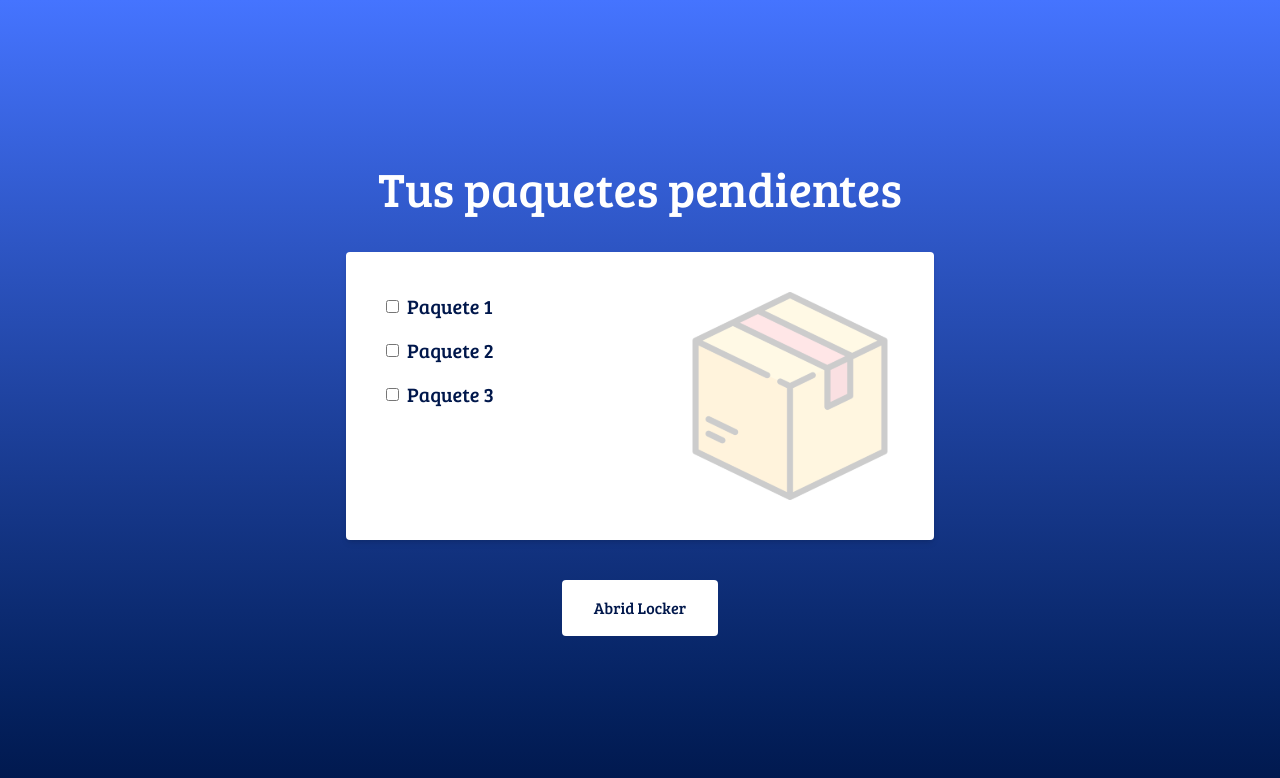
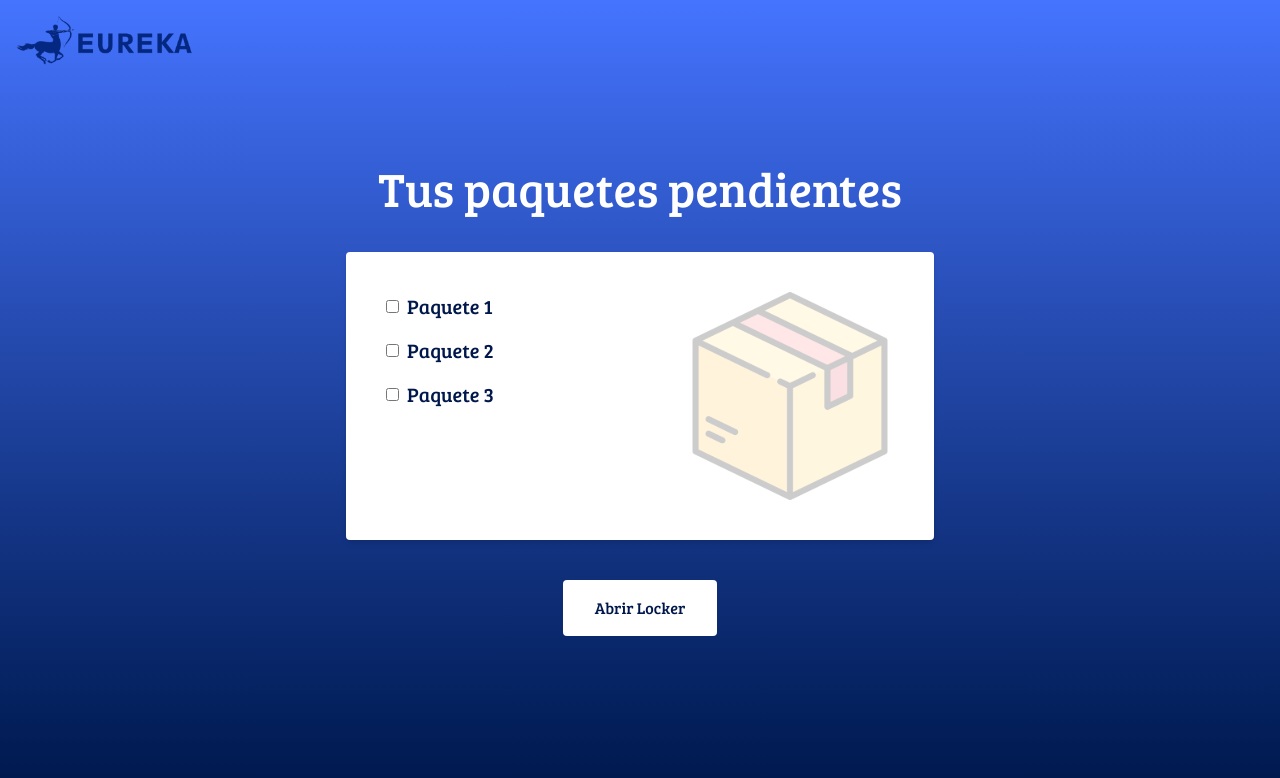
Before and after one commit to Eureka-projectFactoriaF5/buzon-inteligente-LOCKER, a React (Vite) app: page / in a window 1280 px wide. Shown: the top 778 px of the page. Built offline with nearby package versions, Linux system fonts and the light colour scheme.

Commit message:
add logo and change button text

```diff
--- a/src/pages/PendingPackages.jsx
+++ b/src/pages/PendingPackages.jsx
@@ -7,7 +7,13 @@ const PendingPackages = () => {
     return (
         <>
             <section className="font-bree min-h-screen bg-gradient-to-b from-light-blue to-dark-blue
-            flex flex-col items-center justify-center space-y-10 p-10">
+            relative flex flex-col items-center justify-center space-y-10 p-10">
+
+                <div className="absolute top-0 left-0 flex justify-between items-center mb-8">
+                    <img src="/images/logosinfondoazul.png" alt="Logo Eureka" className="h-10 md:h-20" />
+                    {/* <ExitButton /> */}
+                </div>
+
                 <h1 className="text-5xl text-white">Tus paquetes pendientes</h1>
                 <Checkbox
                     packages={["Paquete 1", "Paquete 2", "Paquete 3"]}
@@ -16,7 +22,7 @@ const PendingPackages = () => {
                 />
 
                 <button className="bg-white text-dark-blue py-4 px-8 rounded
-                hover:scale-110 transition transform">Abrid Locker</button>
+                hover:scale-110 transition transform cursor-pointer">Abrir Locker</button>
             </section>
         </>
     );
```
